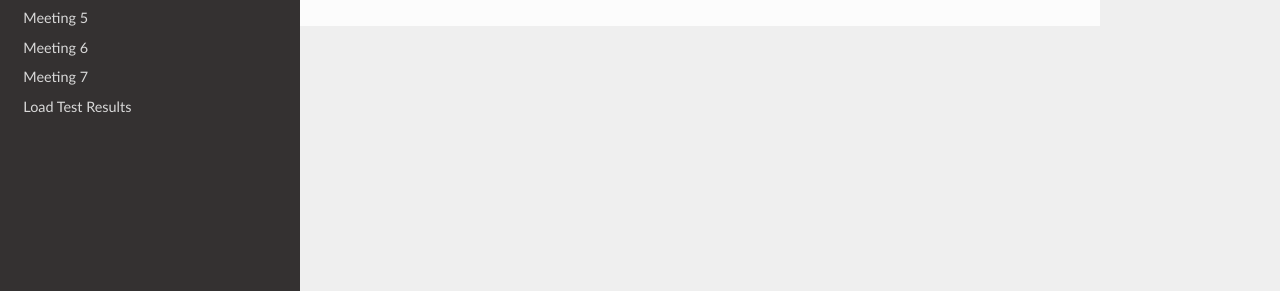
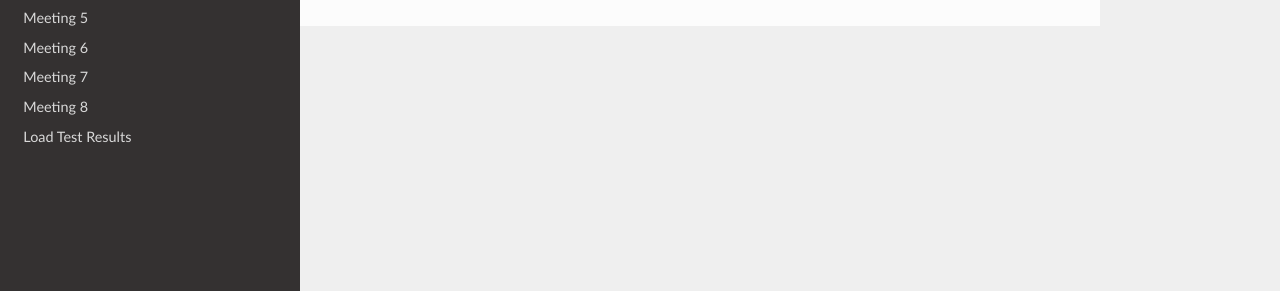
Before and after one commit to tyler0852/tylers-tacc-research, an MkDocs documentation site: the page built from docs/index.md, in a window 1280 px wide. Shown: the part 252-543 px from the top of the page. Built offline with MkDocs 1.6.1, drawn with Linux system fonts in a browser that asks for light colours; nearby versions of some CDN libraries.

Commit message:
Add Meeting 8 to documentation

```diff
--- a/mkdocs.yml
+++ b/mkdocs.yml
@@ -13,6 +13,7 @@ nav:
       - Meeting 5: tms/meeting-5.md
       - Meeting 6: tms/meeting-6.md
       - Meeting 7: tms/meeting-7.md
+      - Meeting 8: tms/meeting-8.md
       - Load Test Results: tms/loadtest_runs.md
 
 markdown_extensions:
```
